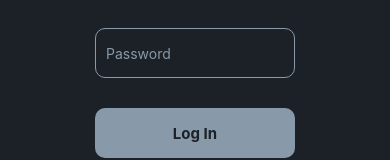
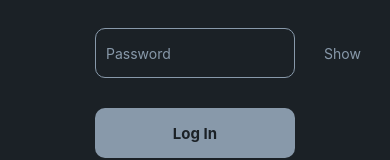
Before and after one commit to phyowaiyanlinzaw/betterloxd-app, a React Native app: screen /LoginScreen in a window 390 px wide. Shown: the part 386-546 px from the top of the page. Built offline with nearby package versions, Linux system fonts and the light colour scheme; what react-native-mmkv would draw is missing.

Commit message:
setup : login screen

```diff
--- a/package.json
+++ b/package.json
@@ -18,6 +18,7 @@
     "axios": "^1.6.2",
     "json-server": "^0.17.4",
     "react": "18.2.0",
+    "react-hook-form": "^7.49.2",
     "react-native": "0.73.1",
     "react-native-gesture-handler": "^2.14.0",
     "react-native-linear-gradient": "^2.8.3",
@@ -30,7 +31,8 @@
     "react-native-svg-transformer": "^1.3.0",
     "react-native-vector-icons": "^10.0.3",
     "react-redux": "^9.0.4",
-    "twrnc": "^3.6.7"
+    "twrnc": "^3.6.7",
+    "zod": "^3.22.4"
   },
   "devDependencies": {
     "@babel/core": "^7.20.0",
--- a/src/screens/LogInScreen.tsx
+++ b/src/screens/LogInScreen.tsx
@@ -1,10 +1,24 @@
 import {View, Text, TextInput, TouchableOpacity} from 'react-native';
-import React from 'react';
+import React, {useState} from 'react';
 import {RootStackProps} from '@/types/navigationType';
-
+import {z} from 'zod';
 type LogInScreenProps = RootStackProps<'LoginScreen'>;
 
 const LogInScreen = () => {
+  const [showPassword, setShowPassword] = useState<boolean>(false);
+  const [usernameInput, setUsernameInput] = useState<string>('');
+  const [passwordInput, setPasswordInput] = useState<string>('');
+
+  const logInSchema = z.object({
+    email: z.string().email(),
+    password: z.string().min(8).max(20),
+  });
+
+  type LogInSchemaType = z.infer<typeof logInSchema>;
+
+  const handleShowPassword = () => {
+    setShowPassword(!showPassword);
+  };
   return (
     <View
       style={{
@@ -39,10 +53,15 @@ const LogInScreen = () => {
           }}
           placeholder="Username"
           placeholderTextColor="#8899AA"
+          cursorColor={'#8899AA'}
+          selectionColor={'#8899AA'}
+          value={usernameInput}
+          onChangeText={text => {
+            setUsernameInput(text);
+          }}
         />
-        <TextInput
+        <View
           style={{
-            color: '#8899AA',
             marginTop: 20,
             marginBottom: 10,
             width: 200,
@@ -51,10 +70,26 @@ const LogInScreen = () => {
             borderWidth: 1,
             borderRadius: 10,
             padding: 10,
-          }}
-          placeholder="Password"
-          placeholderTextColor="#8899AA"
-        />
+            flexDirection: 'row',
+            alignItems: 'center',
+            justifyContent: 'space-between',
+          }}>
+          <TextInput
+            style={{
+              color: '#8899AA',
+            }}
+            placeholder="Password"
+            placeholderTextColor="#8899AA"
+          />
+          <TouchableOpacity onPress={handleShowPassword}>
+            <Text
+              style={{
+                color: '#8899AA',
+              }}>
+              {showPassword ? 'Hide' : 'Show'}
+            </Text>
+          </TouchableOpacity>
+        </View>
         <TouchableOpacity
           style={{
             marginTop: 20,
```
Also changed, not shown: 1 other file (tests, documents, lock files or other folders).
